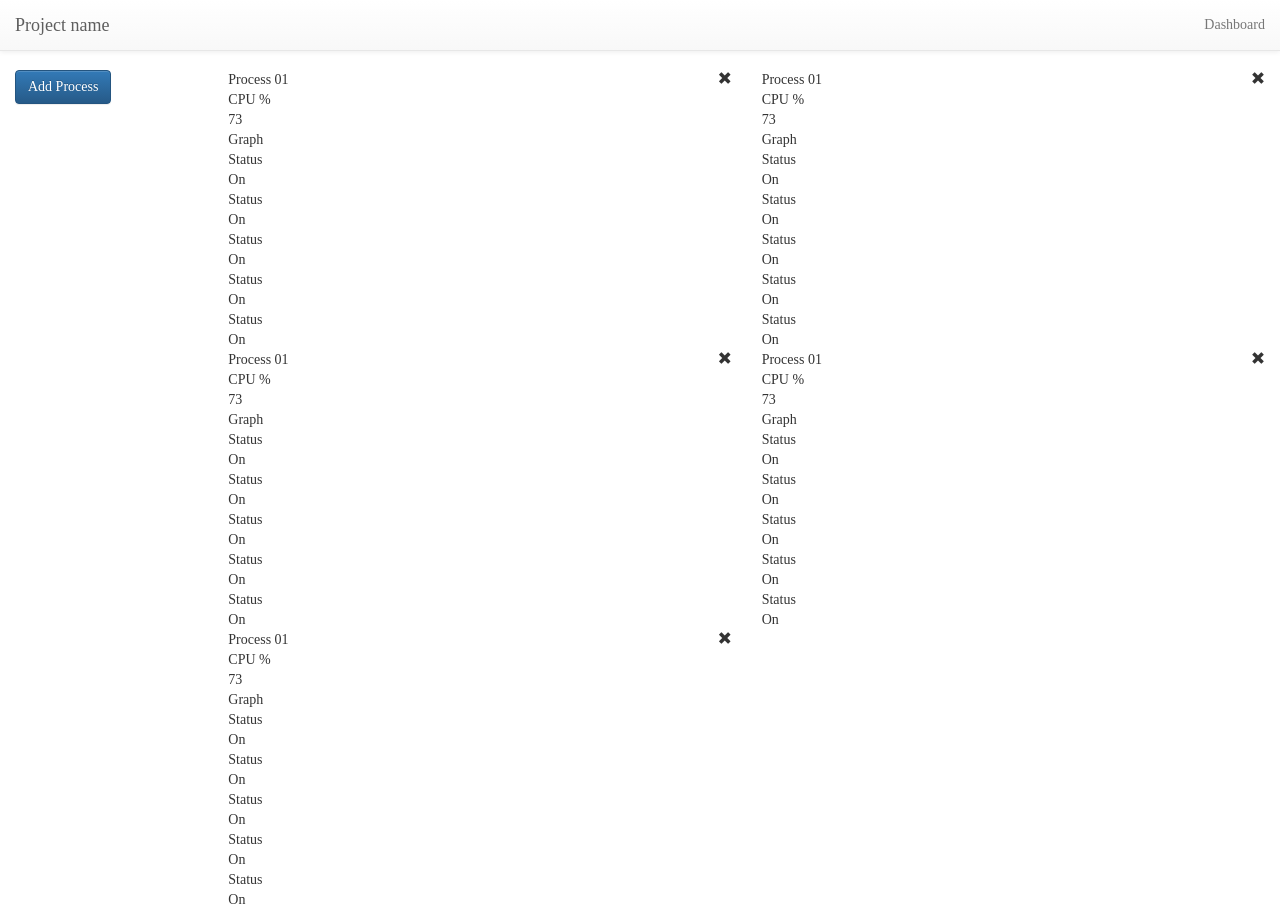
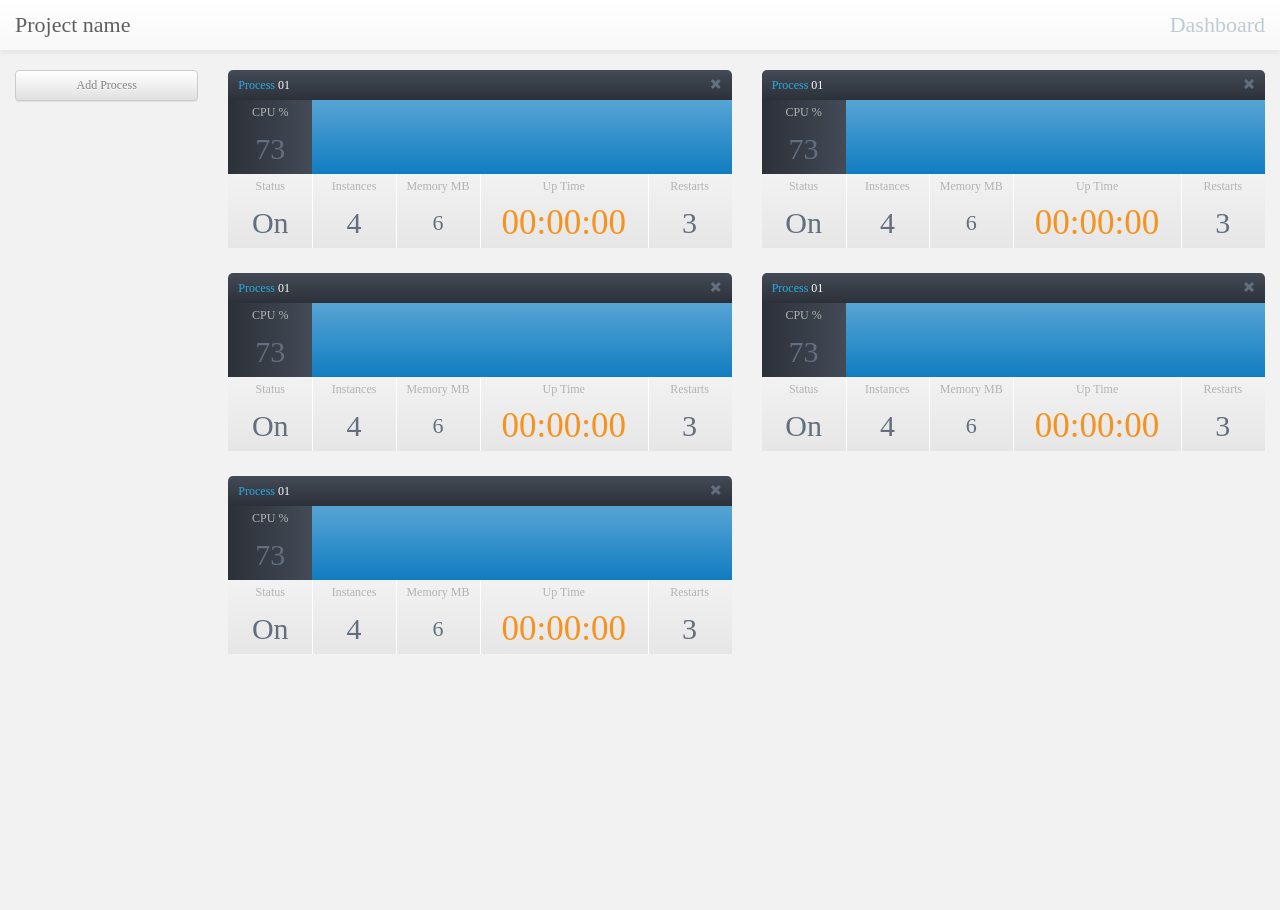
Before and after one commit to dimadesu/angularjs-d3-dashboard, a website: page app/index.html in a window 1280 px wide. After the commit the page ends 800 px from the top, so only its background shows below. Drawn offline with nearby package versions, Linux system fonts and the light colour scheme; some packages are replaced by stand-ins of ours; a script that the page names is missing; a web font is replaced by a local one.

Commit message:
Core styling

```diff
--- a/app/app.css
+++ b/app/app.less
@@ -1,3 +1,5 @@
+/* Fonts */
+
 @font-face {
   font-family: "DJB Get Digital";
   src: url("//db.onlinewebfonts.com/t/15f83f7e450398162d9fc5edf78c1794.eot");
@@ -37,40 +39,32 @@
   cursor: pointer;
 }
 
-/* app css stylesheet */
+/* Common */
 
-.menu {
-  list-style: none;
-  border-bottom: 0.1em solid black;
-  margin-bottom: 2em;
-  padding: 0 0 0.5em;
+body {
+  font-family: "Segoe UI Bold";
+  font-size: 12px;
+  background: #f2f2f2;
+  padding-top: 70px;
 }
 
-.menu:before {
-  content: "[";
+.btn {
+  font-family: "Segoe UI Semibold";
+  font-size: inherit;
+  color: #808080;
 }
 
-.menu:after {
-  content: "]";
+/* Navbar */
+
+.navbar-default .navbar-brand {
+  font-size: 22px;
+  color: #bdccd4;
 }
 
-.menu > li {
-  display: inline;
+.navbar-nav > li > a {
+  font-size: 22px;
 }
 
-.menu > li:before {
-  content: "|";
-  padding-right: 0.3em;
+.navbar-default .navbar-nav > li > a {
+  color: #bdccd4;
 }
-
-.menu > li:nth-child(1):before {
-  content: "";
-  padding: 0;
-}
-
-/**/
-
-body {
-  font-family: "Segoe UI Bold", "DJB Get Digital";
-  padding-top: 70px;
-}
--- a/app/components/process/process.html
+++ b/app/components/process/process.html
@@ -1,57 +1,63 @@
 <div class="col-md-6">
   <div class="process">
-    <div class="clearfix process__header">
-      <div class="process__label pull-left">
-        Process 01
+    <div class="process__header">
+      <div class="row">
+        <div class="col-xs-6 process__label">
+          Process
+          <span class="process__id">01</span>
+        </div>
+        <div class="col-xs-6 text-right">
+          <span class="glyphicon glyphicon-remove process__remove"></span>
+        </div>
       </div>
-      <span class="glyphicon glyphicon-remove pull-right"></span>
     </div>
-    <div class="cpu">
-      <div class="cpu__text">
-        <div class="cpu__label">CPU %</div>
-        <div class="cpu__value">73</div>
+    <div class="clearfix cpu">
+      <div class="process__cpu__text">
+        <div class="process__stats__label">CPU %</div>
+        <div class="process__stats__value process__cpu">73</div>
       </div>
-      <div class="cpu__graph">Graph</div>
+      <div class="process__cpu__graph">
+      </div>
     </div>
-    <div class="process__stats">
+    <div class="clearfix process__stats__group">
       <div class="process__status">
         <div class="process__stats__label">
           Status
         </div>
-        <div class="process__status__value">
+        <div class="process__stats__value process__status__value">
           On
         </div>
       </div>
       <div class="process__instances">
         <div class="process__stats__label">
-          Status
+          Instances
         </div>
-        <div class="process__instances__value">
-          On
+        <div class="process__stats__value process__instances__value">
+          4
         </div>
       </div>
       <div class="process__memory">
         <div class="process__stats__label">
-          Status
+          Memory MB
         </div>
-        <div class="process__memory__value">
-          On
+        <div class="process__stats__value process__memory__value">
+          6
         </div>
       </div>
       <div class="process__up-time">
         <div class="process__stats__label">
-          Status
+          Up Time
         </div>
-        <div class="process__up-time__value">
-          On
+        <div class="process__stats__value process__up-time__value">
+          00:00:00
         </div>
       </div>
       <div class="process__restarts">
         <div class="process__stats__label">
-          Status
+          Restarts
         </div>
-        <div class="process__restarts__value">
-          On
+        <div class="process__stats__value process__restarts__value">
+          3
         </div>
       </div>
     </div>
--- /dev/null
+++ b/app/components/process/process.less
@@ -0,0 +1,105 @@
+
+.process {
+  margin-bottom: 25px;
+}
+
+/* Header */
+
+.process__header {
+  background: linear-gradient(#434b56, #2c3039);
+  line-height: 30px;
+  padding: 0 10px;
+  border-radius: 5px 5px 0 0;
+}
+
+.process__label {
+  color: #29abe2;
+}
+
+.process__id {
+  color: white;
+}
+
+.process__remove {
+  color: #636f7e;
+}
+
+/* CPU & Stats common */
+
+.process__stats__label {
+  color: #b3b3b3;
+  line-height: 24px;
+}
+
+.process__stats__value {
+  color: #636f7e;
+  line-height: 50px;
+}
+
+.process__cpu,
+.process__status__value,
+.process__instances__value,
+.process__restarts__value {
+  font-size: 30px;
+}
+
+/* CPU */
+
+.cpu {
+  background: linear-gradient(#57a4d4, #107dc1);
+}
+
+.process__cpu__text,
+.process__cpu__graph {
+  float: left;
+}
+
+.process__cpu__text {
+  background: linear-gradient(to left, #434b56, #2c3039);
+  text-align: center;
+}
+
+.process__cpu__graph {
+  width: 66.66%;
+}
+
+/* Stats */
+
+.process__stats__group {
+  background: linear-gradient(#f2f2f2, #e6e6e6);
+  text-align: center;
+}
+
+.process__stats__group > div {
+  float: left;
+}
+
+.process__stats__group > div {
+  box-shadow: 1px 0 0 0 white;
+}
+
+.process__stats__group > div:last-child {
+  box-shadow: none;
+}
+
+.process__cpu__text,
+.process__status,
+.process__instances,
+.process__memory,
+.process__restarts {
+  width: 16.66%;
+}
+
+.process__memory__value {
+  font-size: 22px;
+}
+
+.process__up-time {
+  width: 33.33%;
+}
+
+.process__up-time__value {
+  font-family: "DJB Get Digital";
+  font-size: 35px;
+  color: #f6921e;
+}
--- a/app/index.html
+++ b/app/index.html
@@ -10,7 +10,9 @@
   <link rel="icon" href="assets/images/favicon.ico">
   <link rel="stylesheet" href="bower_components/bootstrap/dist/css/bootstrap.css">
   <link rel="stylesheet" href="bower_components/bootstrap/dist/css/bootstrap-theme.css">
-  <link rel="stylesheet" href="app.css">
+  <link rel="stylesheet/less" href="app.less">
+  <link rel="stylesheet/less" href="components/process/process.less">
+  <script src="bower_components/less/dist/less.js"></script>
 </head>
 <body>
 <nav class="navbar navbar-default navbar-fixed-top">
@@ -31,7 +33,7 @@
     <!-- Sidebar -->
     <div class="col-md-2">
       <p>
-        <a class="btn btn-primary" href="#!/add">Add Process</a>
+        <a class="btn btn-default btn-block" href="#!/add">Add Process</a>
       </p>
     </div>
     <!-- Main column -->
--- a/bower.json
+++ b/bower.json
@@ -11,6 +11,7 @@
     "angular-mocks": "~1.5.0",
     "bootstrap": "^3.3.7",
     "angular-bootstrap": "^2.1.3",
-    "angular-animate": "^1.5.8"
+    "angular-animate": "^1.5.8",
+    "less": "^2.7.1"
   }
 }
```
